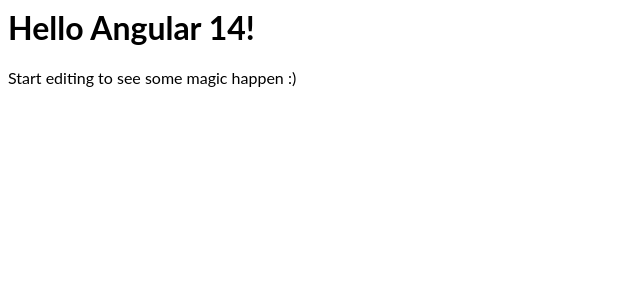
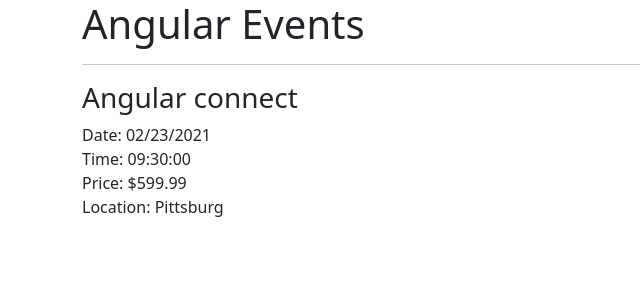
Before and after one commit to vijayB725/ng-fundamentals, an Angular app: page / in a window 1280 px wide. Shown: the top 300 px of the page, without its empty margins (0-640 px from the left). Built offline with nearby package versions, Linux system fonts and the light colour scheme.

Commit message:
3 files modified, 6 added

```diff
--- a/src/app/app.component.html
+++ b/src/app/app.component.html
@@ -1,4 +1,3 @@
-<hello name="{{ name }}"></hello>
-<p>
-  Start editing to see some magic happen :)
-</p>
+<div class="container">
+	<app-event-list></app-event-list>
+</div>
--- /dev/null
+++ b/src/app/events/event-list/event-list.component.html
@@ -0,0 +1,5 @@
+<H1> Angular Events</H1>
+<hr>
+<div>
+	<app-event-thumbnail [events]="eventList"></app-event-thumbnail>
+</div>
--- /dev/null
+++ b/src/app/events/event-list/event-list.component.ts
@@ -0,0 +1,21 @@
+import { Component, OnInit } from "@angular/core";
+
+@Component({
+  selector: "app-event-list",
+  templateUrl: "./event-list.component.html",
+  styleUrls: ["./event-list.component.css"]
+})
+export class EventListComponent implements OnInit {
+  eventList = {
+    id: 1,
+    name: "Angular connect",
+    date: "02/23/2021",
+    time: "09:30:00",
+    price: 599.99,
+    location: "Pittsburg"
+  };
+
+  constructor() {}
+
+  ngOnInit() {}
+}
--- /dev/null
+++ b/src/app/events/event-thumbnail/event-thumbnail.component.html
@@ -0,0 +1,9 @@
+<div>
+	<div class="well hoverwell thumbnail">
+		<h3>{{events.name}}</h3>
+		<div>Date: {{events.date}}</div>
+		<div>Time: {{events.time}}</div>
+		<div>Price: ${{events.price}}</div>
+		<div>Location: {{events.location}}</div>
+	</div>
+</div>
--- /dev/null
+++ b/src/app/events/event-thumbnail/event-thumbnail.component.ts
@@ -0,0 +1,14 @@
+import { Component, OnInit, Input } from "@angular/core";
+
+@Component({
+  selector: "app-event-thumbnail",
+  templateUrl: "./event-thumbnail.component.html",
+  styleUrls: ["./event-thumbnail.component.css"]
+})
+export class EventThumbnailComponent implements OnInit {
+  @Input() events: any;
+
+  constructor() {}
+
+  ngOnInit() {}
+}
--- a/src/index.html
+++ b/src/index.html
@@ -1 +1,3 @@
 <my-app>loading</my-app>
+<link href="https://cdn.jsdelivr.net/npm/bootstrap@5.0.0-beta2/dist/css/bootstrap.min.css" rel="stylesheet"
+	integrity="sha384-BmbxuPwQa2lc/FVzBcNJ7UAyJxM6wuqIj61tLrc4wSX0szH/Ev+nYRRuWlolflfl" crossorigin="anonymous">
```
Also changed, not shown: src/app/app.module.ts (+16 -9 lines), src/app/events/event-list/event-list.component.css (added), src/app/events/event-thumbnail/event-thumbnail.component.css (added).
